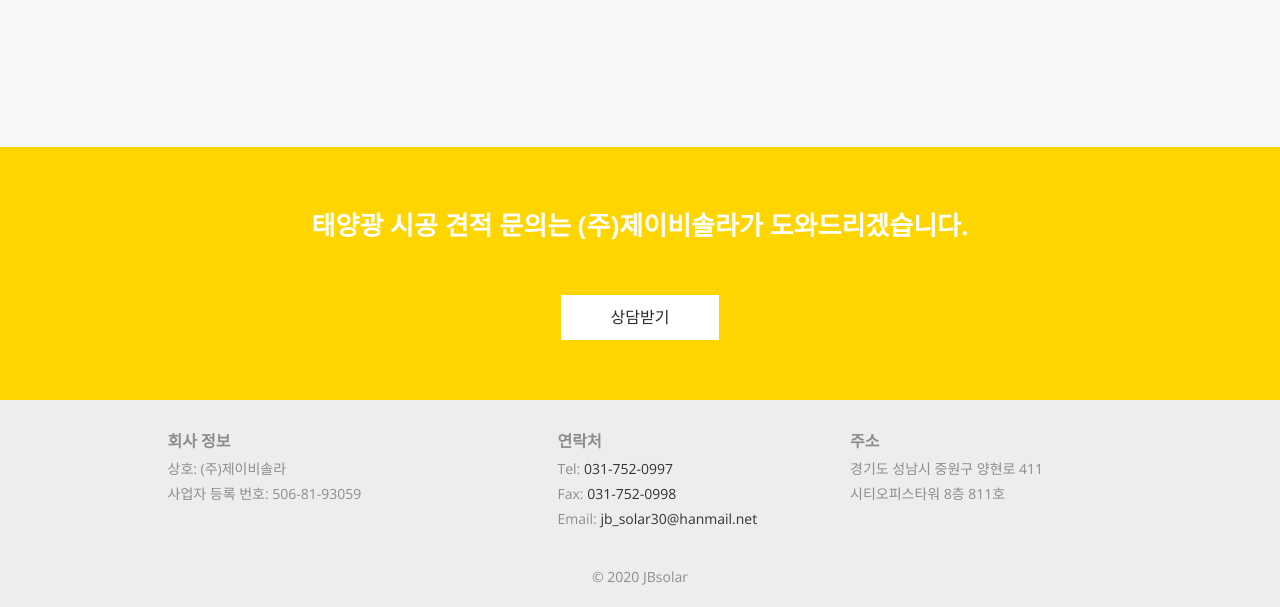
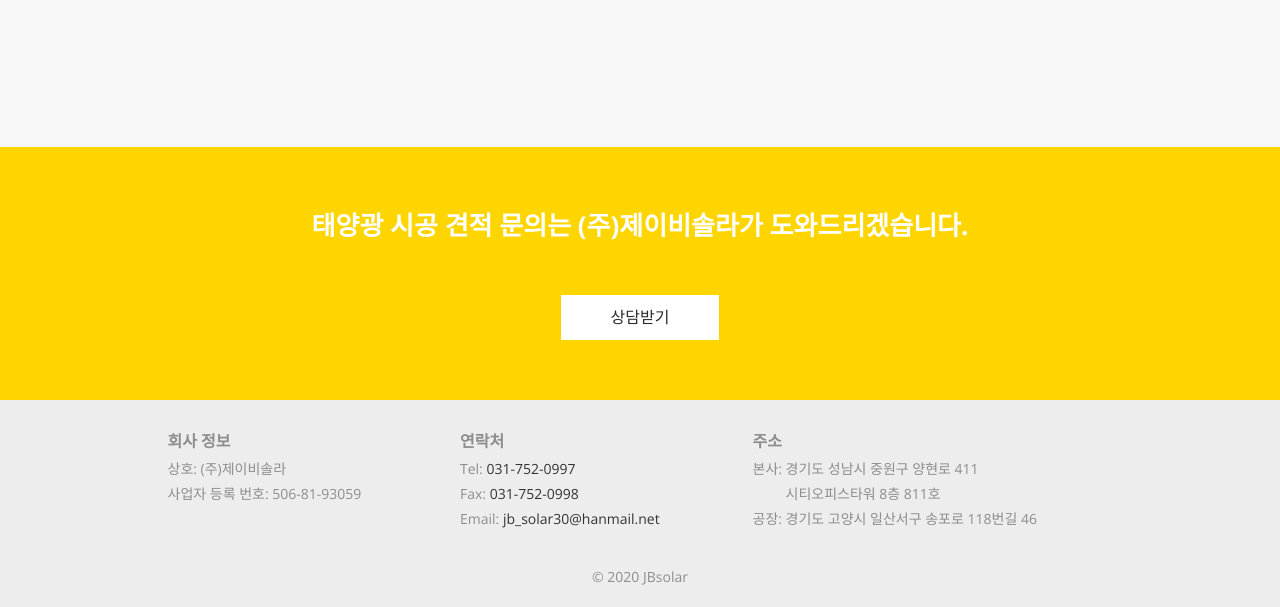
Before and after one commit to jbsolar/jbsolar.github.com, a plain HTML site: page index.html in a window 1280 px wide. Shown: the part 1546-2153 px from the top of the page. Drawn offline with nearby package versions, Linux system fonts and the light colour scheme.

Commit message:
요구사항 반영

```diff
--- a/index.html
+++ b/index.html
@@ -179,7 +179,7 @@
         <div class="container company-info">
             <div class="row">
                 <div class="col-md-1"></div>
-                <div class="col-md-4 col-xs-6">
+                <div class="col-md-3 col-xs-6">
                     <div class="mb-xs-20">
                         <h4 class="small-title">회사 정보</h4>
                         <p class="mb-0">상호: (주)제이비솔라</p>
@@ -196,12 +196,13 @@
                         </ul>
                     </div>
                 </div>
-                <div class="col-md-3 col-xs-6">
+                <div class="col-md-4 col-xs-6">
                     <div class="mb-xs-20">
                         <h4 class="small-title">주소</h4>
                         <ul class="list-unstyled">
-                            <li>경기도 성남시 중원구 양현로 411</li>
-                            <li>시티오피스타워 8층 811호</li>
+                            <li><span style="width: 33px;display: inline-block;">본사:</span>경기도 성남시 중원구 양현로 411</li>
+                            <li><span style="width: 33px;display: inline-block;"></span>시티오피스타워 8층 811호</li>
+                            <li><span style="width: 33px;display: inline-block;">공장:</span>경기도 고양시 일산서구 송포로 118번길 46</li>
                         </ul>
                     </div>
                 </div>
```
Also changed, not shown: about-us.html (+5 -4 lines), contact.html (+5 -4 lines), module.html (+5 -4 lines), portfolio-item_1.html (+5 -4 lines), portfolio.html (+5 -4 lines), project.html (+5 -4 lines), assets/img/company.jpeg, assets/img/jbsolar_map.jpg (deleted), 1 other file.
